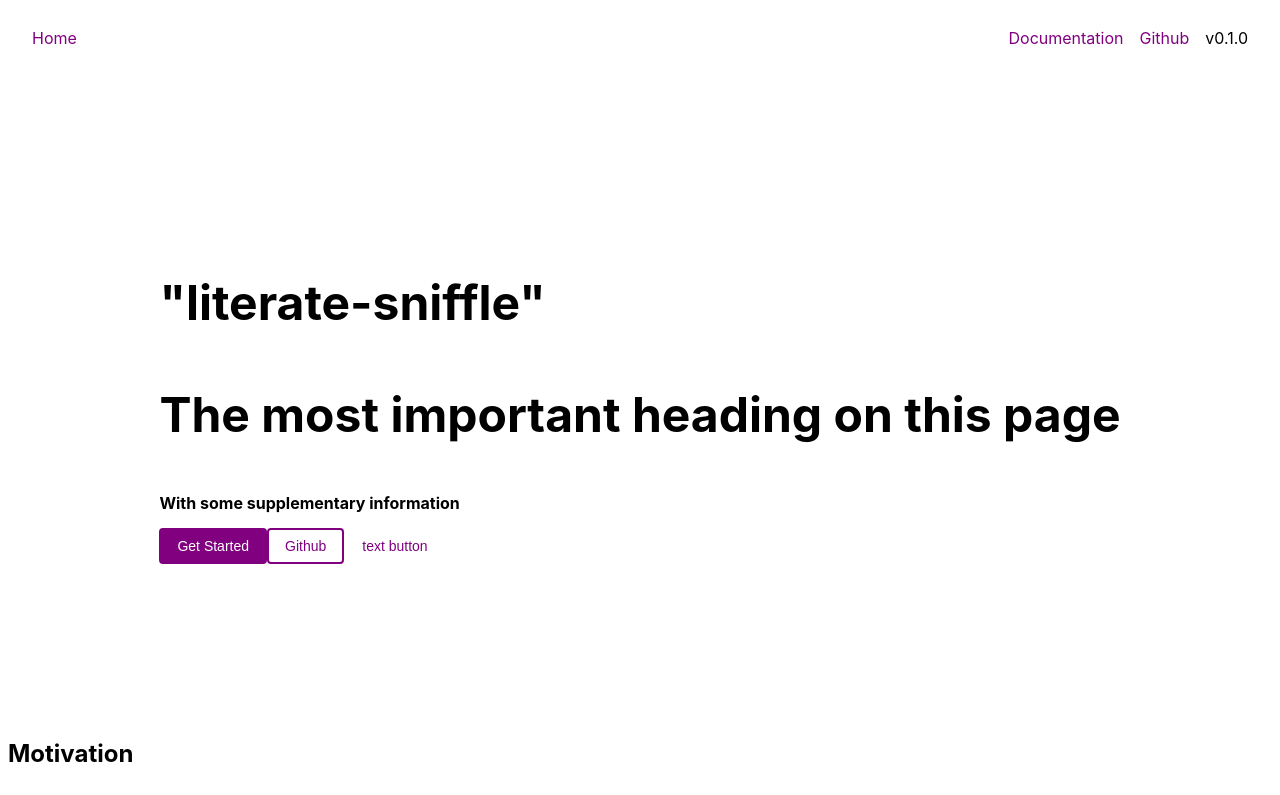
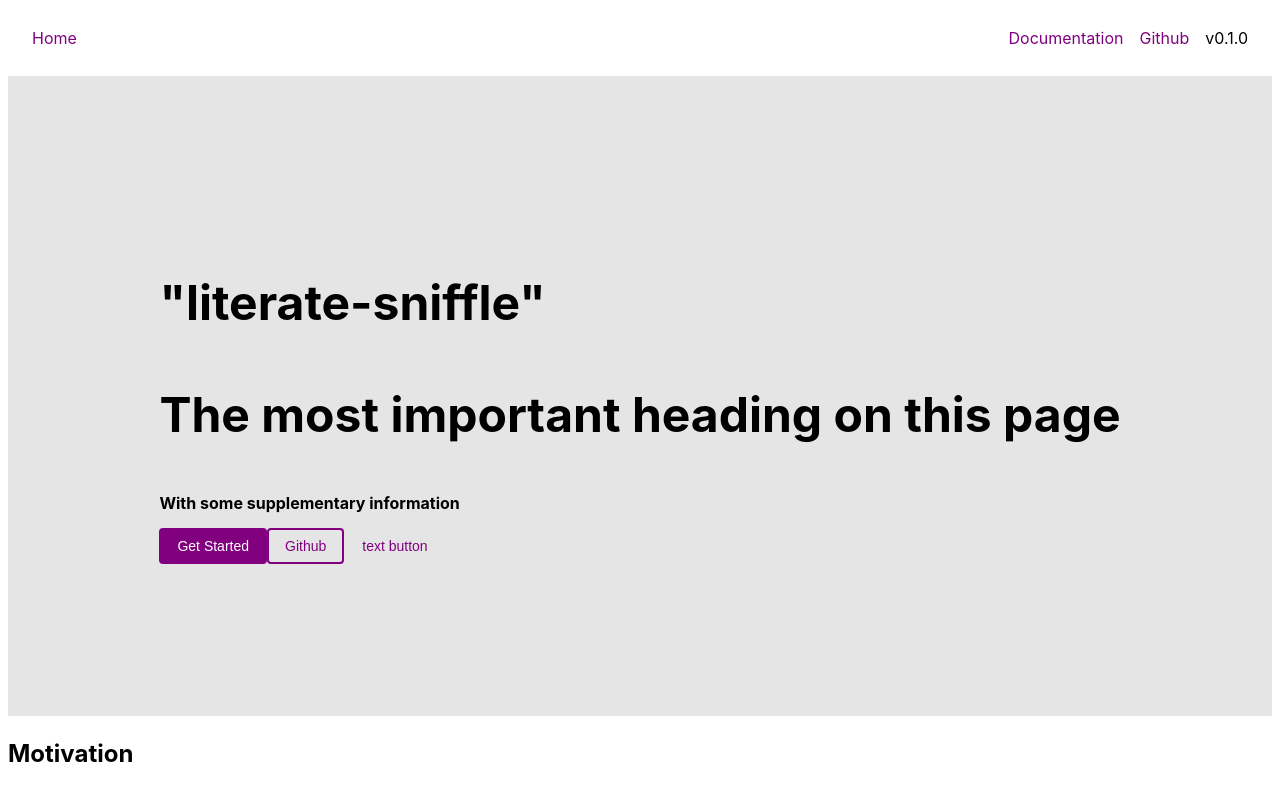
Before and after one commit to ConsenSysMesh/design-system-website, a Next.js app: page / in a window 1280 px wide. Shown: the top 795 px of the page. Built offline with nearby package versions, Linux system fonts and the light colour scheme.

Commit message:
add some color to masthead

```diff
--- a/pages/index.js
+++ b/pages/index.js
@@ -10,7 +10,7 @@ import Nav from '../components/nav'
 import Header from '../components/header'
 import Footer from '../components/footer'
 
-import Button from '../components/button'
+import Button from '../components/Button'
 
 import Typography from '../components/typography'
 
@@ -23,6 +23,7 @@ const Masthead = styled.section`
   flex-flow: row;
   align-items: center;
   justify-content: center;
+  background: rgba(0,0,0, 0.1)
 `
 
 const Home = () => (
```
